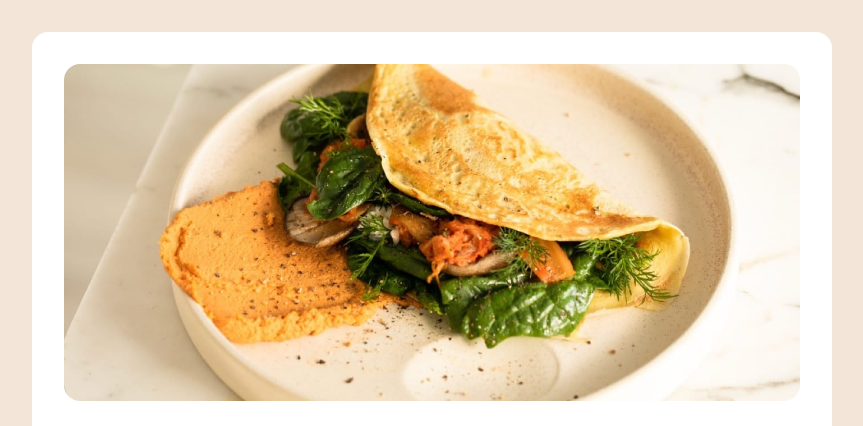
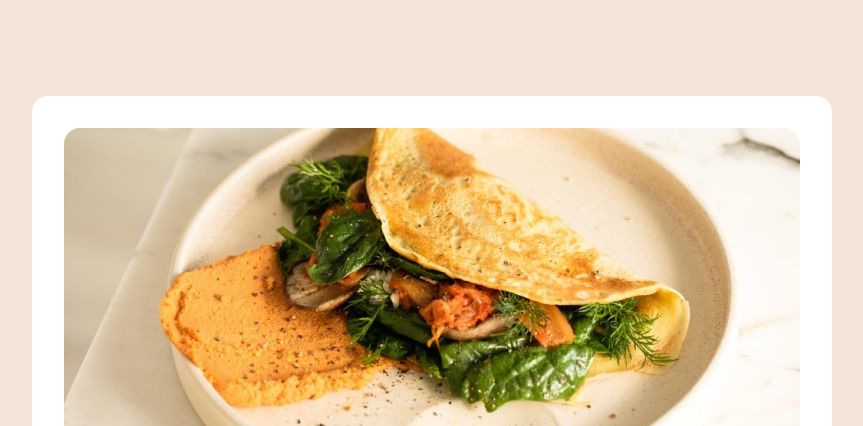
Before and after one commit to 4ndradeGabriel/Recipe-page, a plain HTML site: page index.html in a window 1280 px wide. Shown: the top 426 px of the page, without its empty margins (208-1071 px from the left). Drawn offline with Linux system fonts and the light colour scheme.

Commit message:
Readme and css updates

```diff
--- a/style.css
+++ b/style.css
@@ -82,7 +82,7 @@ hr {
 .container {
     max-width: 800px;
     background-color: var(--white);
-    margin: 2rem;
+    margin: 6rem;
     border-radius: 1rem;
 }
 
```
Also changed, not shown: 1 other file.
